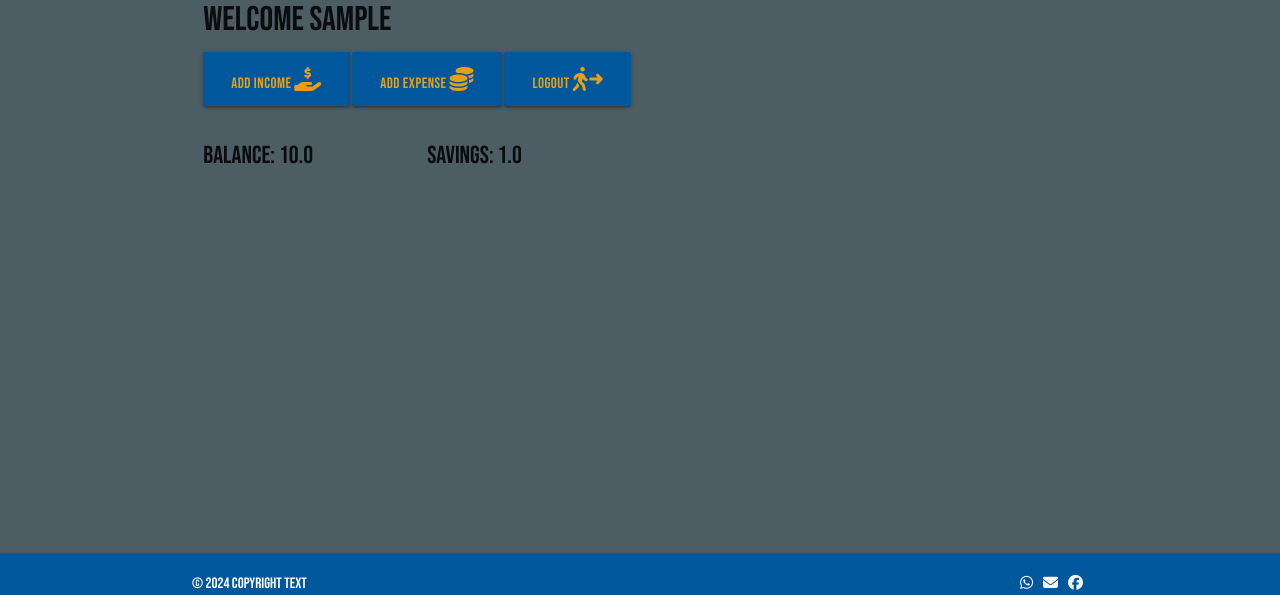
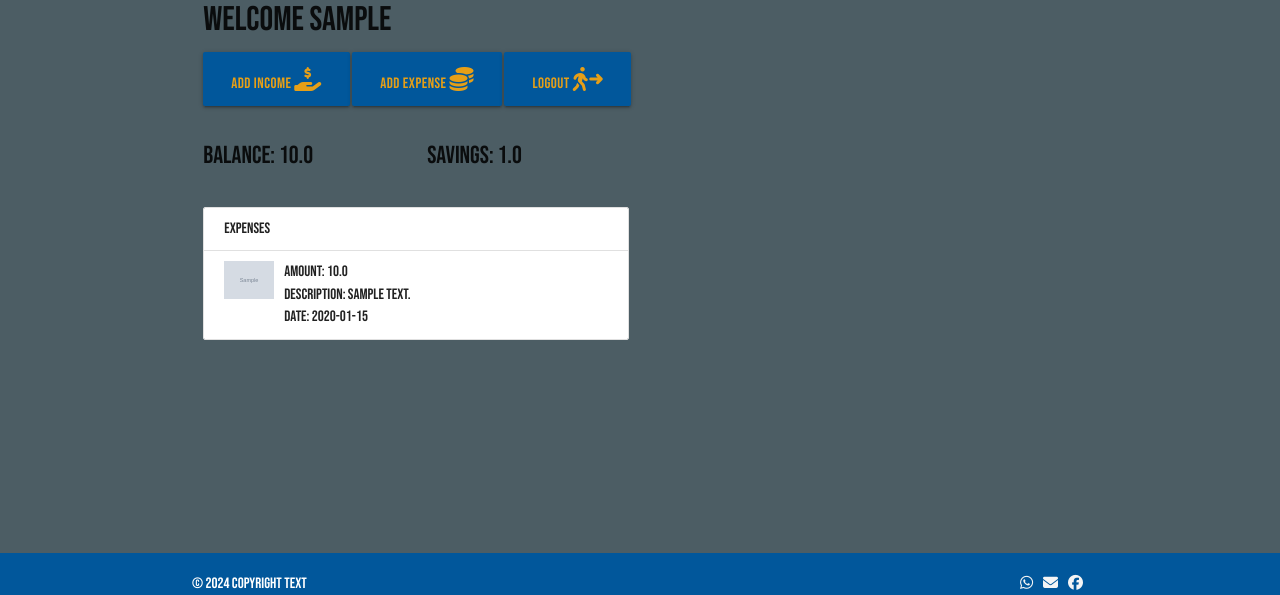
Before and after one commit to Nmyhi/BudgetPal, a Flask app: page /userpage in a window 1280 px wide. Shown: the part 205-800 px from the top of the page. Run offline with Flask 2, Linux system fonts and the light colour scheme; a user stored in the database is signed in; tables that the repository leaves empty hold one stand-in row (values such as "Sample post"); grey boxes marked "Sample" are stand-in pictures.

Commit message:
Display expenses on the userpage, add style to the collection html element

```diff
--- a/budgetpal/routes.py
+++ b/budgetpal/routes.py
@@ -48,18 +48,21 @@ def loggout():
 
 @app.route("/userpage")
 def userpage():
-    return render_template("userpage.html")
+    # query the expenses of the current user
+    expenses = Expense.query.filter_by(user_id=current_user.id).all()
+    categories = Category.query.all()
+    return render_template("userpage.html", expenses=expenses, categories=categories)
 
 
 @app.route("/add_income", methods=["GET", "POST"])
 def add_income():
     if request.method == "POST":
         expense = Expense(
-            amount = request.form.get("income_amount"),
-            description = request.form.get("income_description"),
-            expense_date = request.form.get("income_date"),
-            user_id = current_user.id,
-            category_id = request.form.get("income_category")
+            amount=request.form.get("income_amount"),
+            description=request.form.get("income_description"),
+            expense_date=request.form.get("income_date"),
+            user_id=current_user.id,
+            category_id=request.form.get("income_category")
         )
         db.session.add(expense)
         db.session.commit()
--- a/budgetpal/static/css/style.css
+++ b/budgetpal/static/css/style.css
@@ -18,3 +18,18 @@ main {
 .secondary-color {
     color: #e69f17;
 }
+
+.category_logo {
+    max-width: 50px;
+    max-height: 50px;
+}
+
+.expenses-collection-item {
+    display: flex;
+    flex-direction: row;
+    align-items: flex-start;
+}
+
+.expenses-collection-item img {
+    margin-right: 10px;
+}
--- a/budgetpal/templates/userpage.html
+++ b/budgetpal/templates/userpage.html
@@ -36,4 +36,27 @@
   <div class="col s3"><h5>Balance: {{current_user.balance}}</h5></div>
   <div class="col s3"><h5>Savings: {{current_user.savings}}</h5></div>
 </div>
+<div class="row">
+  <div class="col s6">
+    <ul class="collection">
+      <li class="collection-item">Expenses</li>
+      {% for expense in expenses %}
+      <li class="collection-item expenses-collection-item">
+        {% for category in categories if category.id == expense.category_id %}
+        <img
+          src="{{ category.logo_url }}"
+          alt="Category Logo"
+          class="category_logo"
+        />
+        {% endfor %}
+        <span>
+          <strong>Amount:</strong> {{ expense.amount }}<br />
+          <strong>Description:</strong> {{ expense.description or 'N/A' }}<br />
+          <strong>Date:</strong> {{ expense.expense_date or 'N/A' }}
+        </span>
+      </li>
+      {% endfor %}
+    </ul>
+  </div>
+</div>
 {% endblock%}
```
